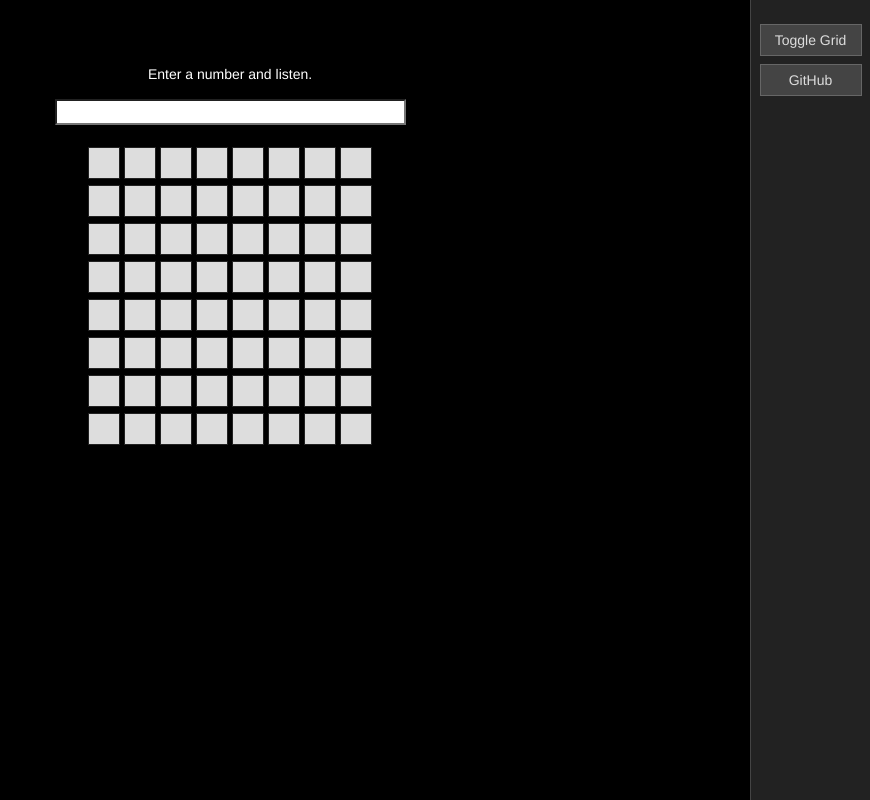
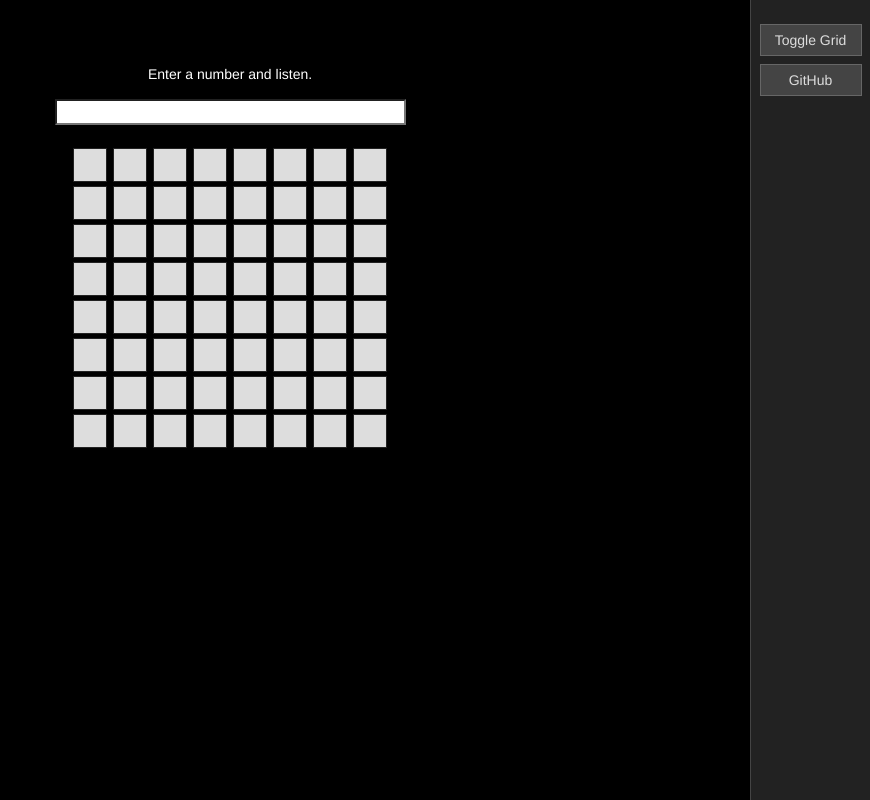
Before and after one commit to MiLk/Primix, a plain HTML site: page index.html in a window 1280 px wide. Both pictures are taken after a click on the link "Toggle Grid". Shown: the whole page, without its empty margins (410-1280 px from the left). Drawn offline with Linux system fonts and the light colour scheme.

Commit message:
remove useless ' in class name & cleaner css for .cell
Signed-off-by: Guillaume George <guillaume.george@etu.utc.fr>

```diff
--- a/css/main.css
+++ b/css/main.css
@@ -23,8 +23,8 @@ html body {
 }
 
 .cell {
-  margin: 2px;
-  border: #222 1px solid;
+  margin: 4px;
+  outline: #222 1px solid;
   background-color: #DDD;
   display: inline-block;
   width: 32px;
--- a/index.html
+++ b/index.html
@@ -17,7 +17,7 @@
 </div>
 <div class="grid" ng-controller="GridCtrl" ng-show="$parent.isGridVisible">
   <div class="row row{{ $index }}" ng-repeat="row in grid">
-    <div class="cell col{{ $index }}'" ng-repeat="cell in row"
+    <div class="cell col{{ $index }}" ng-repeat="cell in row"
          ng-click="$parent.$parent.onCellClick(cell.row,cell.col)"
          ng-class="{active: cell.active}">
       <span ng-show="$parent.$parent.isCellVisible(cell.row, cell.col)">{{ $parent.$parent.getPrimeNumberForCell(cell.row, cell.col) }}</span>
```
